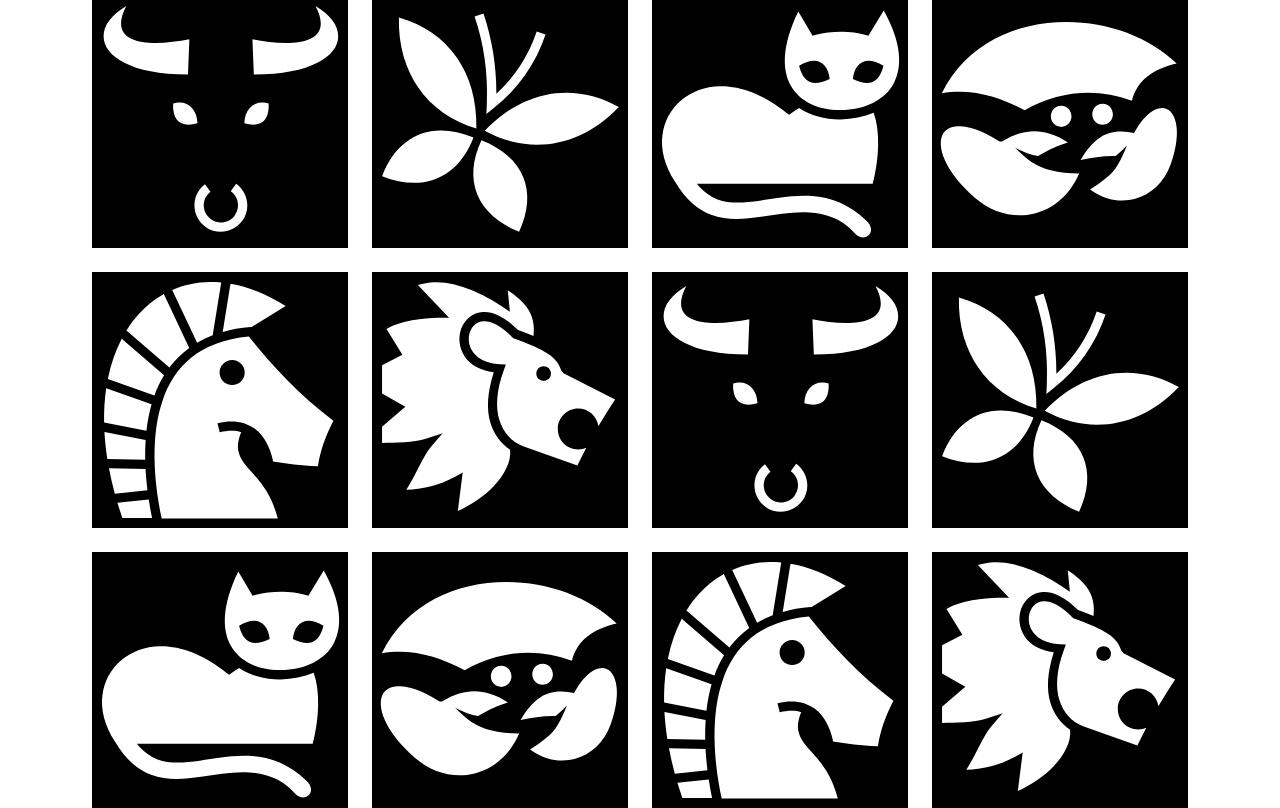
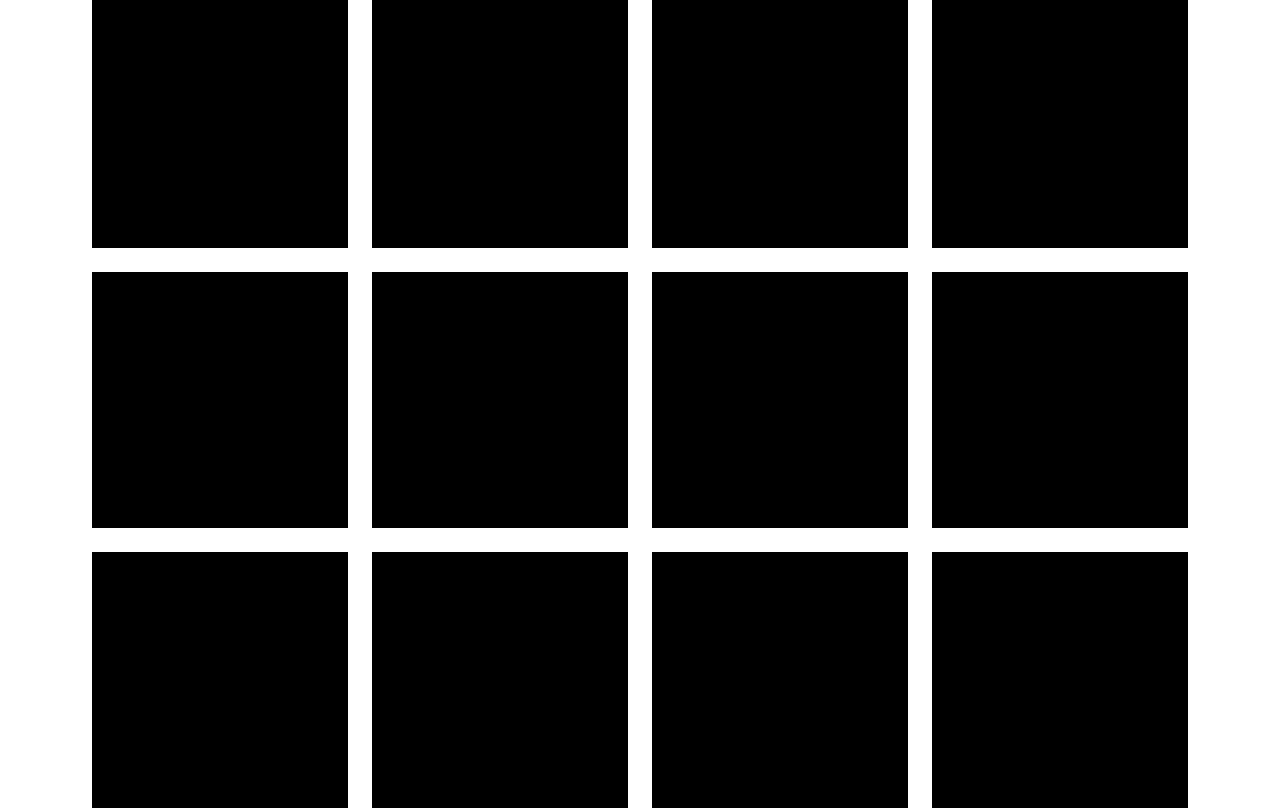
Before and after one commit to dracion0512/vue-memory-game, a plain HTML site: page index.html in a window 1280 px wide. Drawn offline with nearby package versions, Linux system fonts and the light colour scheme.

Commit message:
first commit

```diff
--- a/index.html
+++ b/index.html
@@ -9,27 +9,133 @@
 </head>
 <body>
   <div id="app">
-    <img class="card hide" v-for="card in cards" v-bind:src="card" @click="cardClicker" alt="">
-    <img class="card hide" v-for="card in cards" v-bind:src="card" @click="cardClicker" alt="">
+    <div
+    v-for="card in cards"
+    v-on:click="cardClicker(card, $event)"
+    :class="{ active: card.isActive }"
+    class="card hide"
+    >
+      <img class="card" v-bind:src="card.src" alt="">
+    </div>
+    <div
+    v-for="card in cards"
+    v-on:click="cardClicker(card, $event)"
+    :class="{ active: card.isActive }"
+    class="card hide"
+    >
+      <img class="card" v-bind:src="card.src" alt="">
+    </div>
+    <button v-if="isWinner">Play again</button>
   </div>
   <script>
     new Vue({
       el: '#app',
       data() {
         return {
+          id: 0,
           limit: 6,
-          cards: [],
+          cards: [
+            {
+              name: 'bull',
+              src: './img/bull.svg',
+              isActive: false,
+            },
+            {
+              name: 'butterfly',
+              src: './img/butterfly.svg',
+              isActive: false,
+            },
+            {
+              name: 'cat',
+              src: './img/cat.svg',
+              isActive: false,
+            },
+            {
+              name: 'crab',
+              src: './img/crab.svg',
+              isActive: false,
+             },
+            {
+              name: 'lion',
+              src: './img/lion.svg',
+              isActive: false,
+            },
+            {
+              name: 'monkey',
+              src: './img/monkey.svg',
+              isActive: false,
+             },
+            {
+              name: 'polar-bear',
+              src: './img/polar-bear.svg',
+              isActive: false,
+            },
+            {
+              name: 'scorpion',
+              src: './img/scorpion.svg',
+              isActive: false,
+            },
+            {
+              name: 'snake',
+              src: './img/snake.svg',
+              isActive: false,
+             },
+            {
+              name: 'turtle',
+              src: './img/turtle.svg',
+              isActive: false,
+            },
+            {
+              name: 'wolf-head',
+              src: './img/wolf-head.svg',
+              isActive: false,
+            },
+          ],
+          last: null,
+          current: null,
         }
       },
-      created() {
-        const {limit, cards} = this
-        for (let i = 1; i <= limit; i++) {
-          cards.push(`./img/card_${i}.svg`)
-        }
+      computed: {
+        passed() {
+          return this.cards.filter(card => !!card.isActive)
+        },
+        isWinner() {
+          return this.cards.length === this.passed.length
+        },
+      },
+      mounted() {
+        let {limit, cards} = this
+        cards.splice(0, --limit)
+        const DOMcards = document.querySelectorAll('div.card')
+        DOMcards.forEach((element, index) => element.id = `card_${index}`);
       },
       methods: {
-        cardClicker(event) {
-          event.target.classList.toggle("hide")
+        cardClicker(val, event) {
+          // let {last, current} = this
+          let target = event.currentTarget
+          if (!!this.current && this.current.id === target.id) return
+          target.classList.toggle("hide")
+          this.last = this.current
+          this.current = {
+            id: target.id,
+            name: val.name,
+          }
+          if (!!this.last && this.last.name === this.current.name) {
+            this.cards.find(card => card.name === this.current.name).isActive = true
+            this.current = null
+            this.last = null
+          } else if (!!this.last) {
+            const buffer = {
+              current: this.current,
+              last: this.last
+            }
+            setTimeout(() => {
+              document.getElementById(buffer.last.id).classList.add("hide")
+              document.getElementById(buffer.current.id).classList.add("hide")
+            }, 500)
+            this.current = null
+            this.last = null
+          }
         },
       }
     })
@@ -53,34 +159,28 @@
       height: 100vh;
       margin: auto;
     }
-    img {
+    .card {
+      background: #000000;
+    }
+    .card {
       display: block;
       position: relative;
       width: calc(100vw / 5);
-      transition: all 2s linear;
+      transition: transform 0.5s linear;
       -webkit-transform-style: preserve-3d;
-      -webkit-backface-visibility: hidden;
+      transform-style: preserve-3d;
       transform: rotateY(0deg);
     }
-    img:hover {
+    .card.hide:not(.active) {
       transform: rotateY(180deg);
     }
-    img.hide:after {
-    content: '';
-    position: absolute;
-    display: block;
-    right: 0px;
-    bottom: 0px;
-    top: 0px;
-    left: 0px;
-    background: black;
-    /* -webkit-transform: rotateY( 180deg );
-    -webkit-transform-style: preserve-3d;
-    -webkit-backface-visibility: hidden; */
-}
-
-    img.show {
-      transform: rotateY(0);
+    .card.active {
+      transform: rotateY(0deg);
+      opacity: 0.8;
+    }
+    img{
+      -webkit-backface-visibility: hidden;
+      backface-visibility: hidden;
     }
   </style>
 </body>
```
Also changed, not shown: img/bull.svg (renamed from img/card_1.svg), img/butterfly.svg (renamed from img/card_2.svg), img/card_5.svg (deleted), img/cat.svg (renamed from img/card_3.svg), img/crab.svg (renamed from img/card_4.svg), img/lion.svg (renamed from img/card_6.svg), img/monkey.svg (renamed from img/card_7.svg), img/mouse.svg (renamed from img/card_8.svg), img/polar-bear.svg (added), img/scorpion.svg (renamed from img/card_9.svg), img/snake.svg (renamed from img/card_10.svg), img/turtle.svg (renamed from img/card_11.svg), img/wolf-head.svg (renamed from img/card_12.svg), index.js (deleted).
